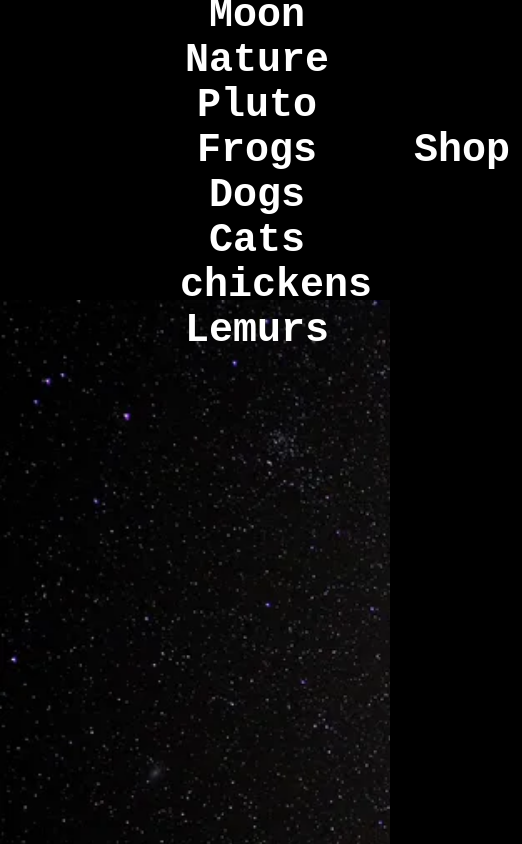
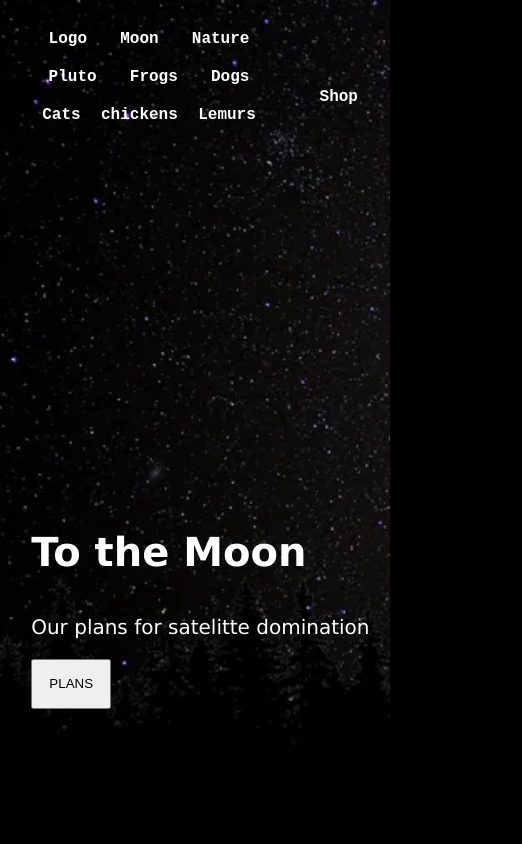
Before and after one commit to ComfortableCat/WeekOneProject, a plain HTML site: page index.html in a window 390 px wide. Shown: the top 844 px of the page, 522 px wide, since content can reach past the window. Drawn offline with Linux system fonts and the light colour scheme.

Commit message:
Add Responsivity

```diff
--- a/index.html
+++ b/index.html
@@ -4,7 +4,7 @@
     <meta charset="UTF-8" />
     <meta name="viewport" content="width=device-width, initial-scale=1.0" />
     <title>Document</title>
-    <link rel="stylesheet" href="style.css" />
+    <link rel="stylesheet" href="./style.css" />
     <script src="script.js" defer></script>
   </head>
   <body>
@@ -29,12 +29,48 @@
       </nav>
     </header>
     <main>
-      <div class="container moon"></div>
-      <div class="container tree"></div>
-      <div class="container pluto"></div>
-      <div class="container frog"></div>
-      <div class="container dog"></div>
-      <div class="container cat"></div>
+      <div class="container moon">
+        <div class="containercontent">
+          <h3>To the Moon</h3>
+          <p>Our plans for satelitte domination</p>
+          <button>PLANS</button>
+        </div>
+      </div>
+      <div class="container tree">
+        <div class="containercontent">
+          <h3>To the Moon</h3>
+          <p>Our plans for satelitte domination</p>
+          <button>PLANS</button>
+        </div>
+      </div>
+      <div class="container pluto">
+        <div class="containercontent">
+          <h3>To the Moon</h3>
+          <p>Our plans for satelitte domination</p>
+          <button>PLANS</button>
+        </div>
+      </div>
+      <div class="container frog">
+        <div class="containercontent">
+          <h3>To the Moon</h3>
+          <p>Our plans for satelitte domination</p>
+          <button>PLANS</button>
+        </div>
+      </div>
+      <div class="container dog">
+        <div class="containercontent">
+          <h3>To the Moon</h3>
+          <p>Our plans for satelitte domination</p>
+          <button>PLANS</button>
+        </div>
+      </div>
+      <div class="container cat">
+        <div class="containercontent">
+          <h3>To the Moon</h3>
+          <p>Our plans for satelitte domination</p>
+          <button>PLANS</button>
+        </div>
+      </div>
     </main>
     <footer>
       <p>COPYRIGHT</p>
--- a/style.css
+++ b/style.css
@@ -3,21 +3,23 @@
 }
 
 body {
+  min-width: 400px;
   margin: 0;
   background: black;
   color: white;
 }
 
 header {
+  height: 0px;
   position: sticky;
-  top: 0;
+  top: 20px;
+  z-index: 99;
 }
 
 nav {
-  padding-left: 100px;
-  padding-right: 100px;
+  padding-left: 8%;
+  padding-right: 8%;
   background: transparent;
-  height: 300px;
   display: flex;
   justify-content: space-between;
 }
@@ -30,13 +32,15 @@ nav {
 .rightNav {
   width: 15vw;
   display: flex;
+  flex-wrap: wrap-reverse;
   justify-content: space-around;
   align-items: center;
+  align-content: center;
 }
 
 nav a {
-  padding-left: 80px;
-  font-size: 40px;
+  padding: 10px;
+  font-size: 16px;
   font-family: "Courier New", Courier, monospace;
   color: white;
   text-decoration: none;
@@ -51,12 +55,12 @@ nav button {
   background-size: cover;
   background-color: transparent;
   border: 0;
-  width: 80px;
-  height: 80px;
+  height: 40px;
+  width: 40px;
 }
 
-nav button:hover {
-  box-shadow: rgb(244, 244, 94) 0 0 30px, rgb(244, 244, 94) 0 0 -30px;
+.navRight button:hover {
+  box-shadow: rgb(244, 244, 94) 0 0 30px;
 }
 
 main {
@@ -64,6 +68,7 @@ main {
   flex-direction: column;
 }
 .container {
+  position: relative;
   height: 100vh;
   max-width: 100vw;
   background-size: cover;
@@ -72,6 +77,7 @@ main {
 .moon {
   background-image: url(./images/moon-4k-full-moon-over-forest-cval4u1dyiy223ch.jpg);
 }
+
 .pluto {
   background-image: url(./images/brown-surface-of-pluto-lm0v4ten2kvzuzc5.jpg);
 }
@@ -90,3 +96,28 @@ main {
 .cat {
   background-image: url(./images/cat_colorful_background_art_4k_desktop_pc_by_anidrawnet_dgykxa7.jpg);
 }
+
+.containercontent {
+  width: 100%;
+  position: absolute;
+  bottom: 16%;
+  left: 8%;
+}
+
+.containercontent h3 {
+  font-family: "Lucida Sans", "Lucida Sans Regular", "Lucida Grande",
+    "Lucida Sans Unicode", Geneva, Verdana, sans-serif;
+  font-size: 40px;
+}
+
+.containercontent p {
+  font-family: "Lucida Sans", "Lucida Sans Regular", "Lucida Grande",
+    "Lucida Sans Unicode", Geneva, Verdana, sans-serif;
+  font-size: 20px;
+}
+
+.containercontent button {
+  height: 50px;
+  width: 18%;
+  min-width: 80px;
+}
```
